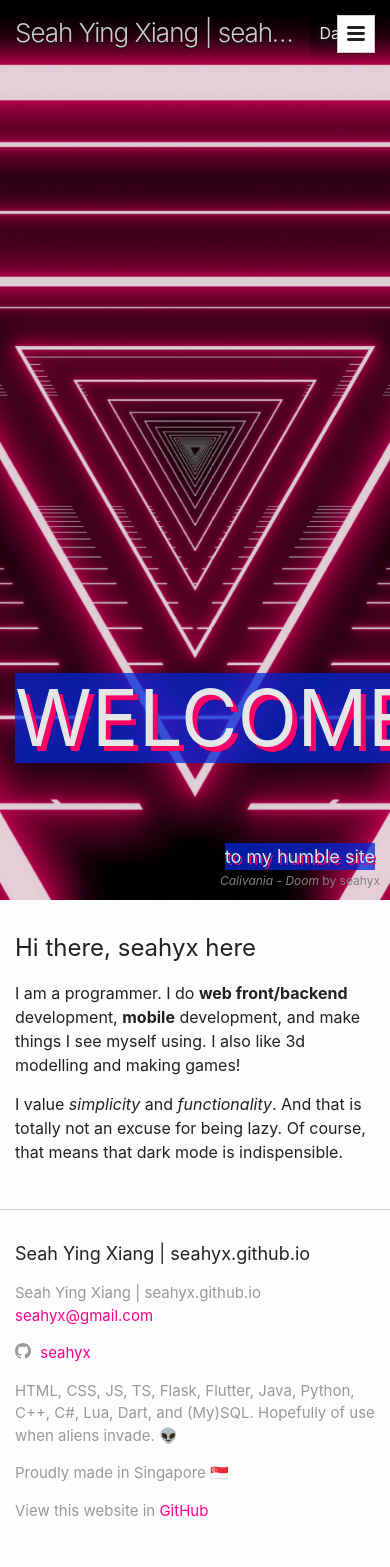
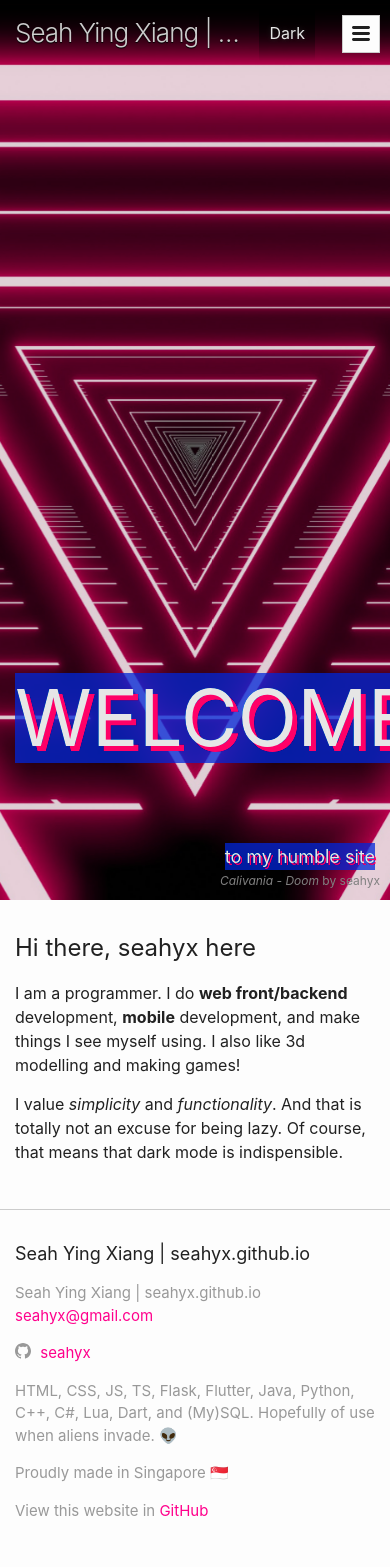
Before and after one commit to seahyx/seahyx.github.io, a Jekyll site: the page built from index.md, in a window 390 px wide. Built offline with Jekyll 4.4.1, drawn with Linux system fonts in a browser that asks for light colours.

Commit message:
Improved accessibility of nav menu for mobile

```diff
--- a/_sass/minima/_custom_elements.scss
+++ b/_sass/minima/_custom_elements.scss
@@ -12,6 +12,11 @@ label.theme-display {
 	right: 0;
 
 	min-height: inherit;
+
+	// Give space to the menu button
+	@include media-query($on-palm) {
+		margin-right: 50px;
+	}
 
 	span {
 		@include display-flex;
--- a/_sass/minima/_layout.scss
+++ b/_sass/minima/_layout.scss
@@ -86,8 +86,8 @@
 
 	@include media-query($on-palm) {
 		position: absolute;
-		top: 10px;
-		right: $spacing-unit / 2;
+		top: $spacing-unit / 3;
+		right: $spacing-unit / 3;
 
 		@include display-flex(column, space-evenly, flex-end);
 
```
